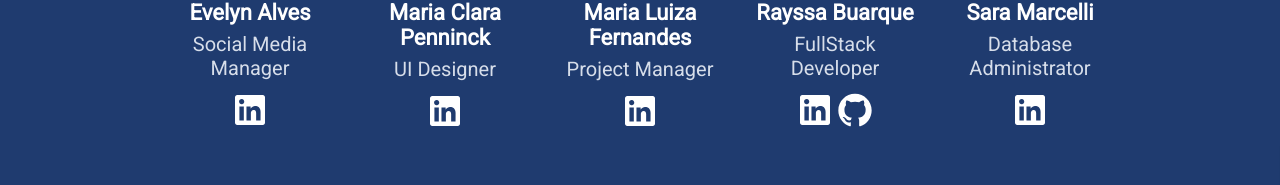
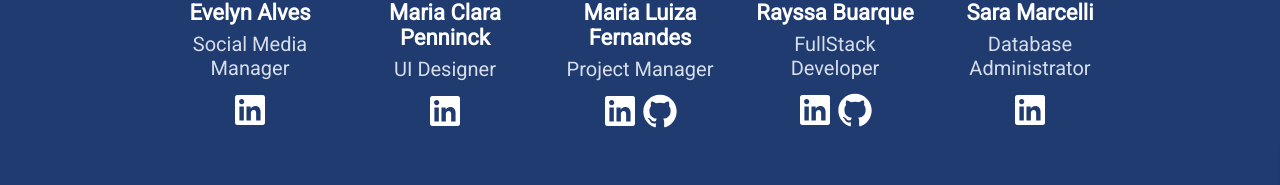
Before and after one commit to RayssaBuarque/BookShire-Website, an Angular app: page / in a window 1280 px wide. Shown: the part 3420-3605 px from the top of the page. Built offline with nearby package versions, Linux system fonts and the light colour scheme.

Commit message:
Update developers-data.ts add Malu Github

```diff
--- a/src/app/data/developers-data.ts
+++ b/src/app/data/developers-data.ts
@@ -37,6 +37,11 @@ export const devData = [
                 "rede": "Linkedin",
                 "redePicUrl": "../../assets/icons/linkedin.svg",
                 "redeUrl": "https://www.linkedin.com/in/maria-luiza-871a65238/"
+            },
+            {
+                "rede": "Github",
+                "redePicUrl": "../../assets/icons/github.svg",
+                "redeUrl": "https://github.com/i-malur"
             }
         ]
     },
```
